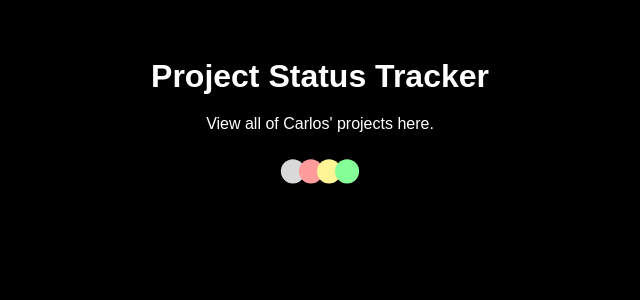
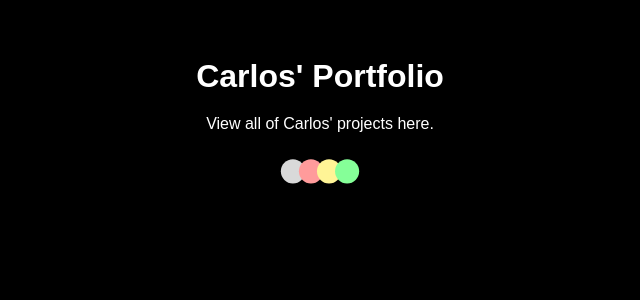
Before and after one commit to calejvaldez/Portfolio, a Flask app: page /tracker/ in a window 1280 px wide. Shown: the top 300 px of the page, without its empty margins (320-960 px from the left). Run offline with Flask 3, Linux system fonts and the light colour scheme.

Commit message:
feat: changing it to Portfolio instead of Tracker

```diff
--- a/src/cvaldez/tracker/templates/index.html
+++ b/src/cvaldez/tracker/templates/index.html
@@ -13,7 +13,7 @@
 
     <body>
         <div id="header">
-            <h1>Project Status Tracker</h1>
+            <h1>Carlos' Portfolio</h1>
             <p>View all of Carlos' projects here.</p>
             <img src="static/images/circles.svg" width="150px" alt="Logo of the Tracker.">
         </div>
```
